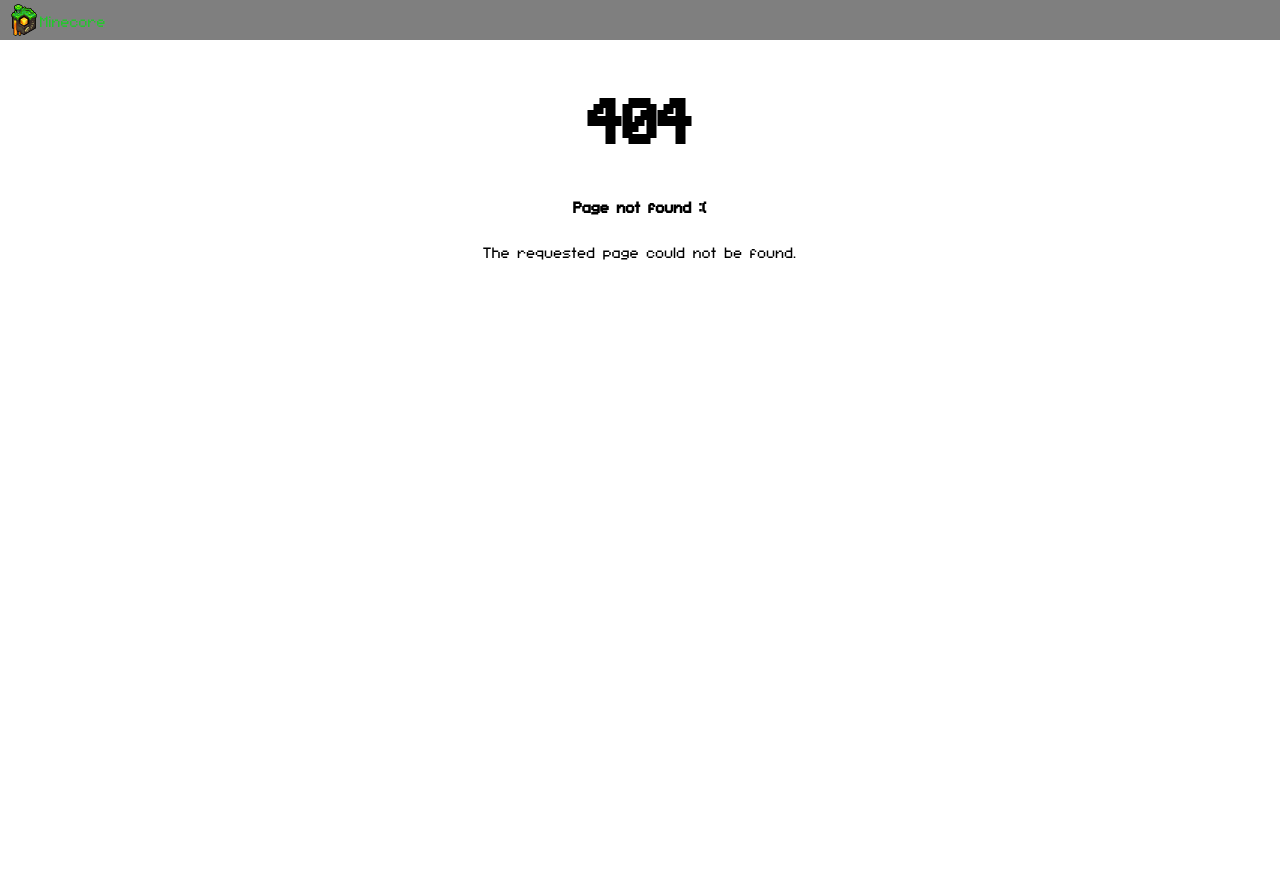
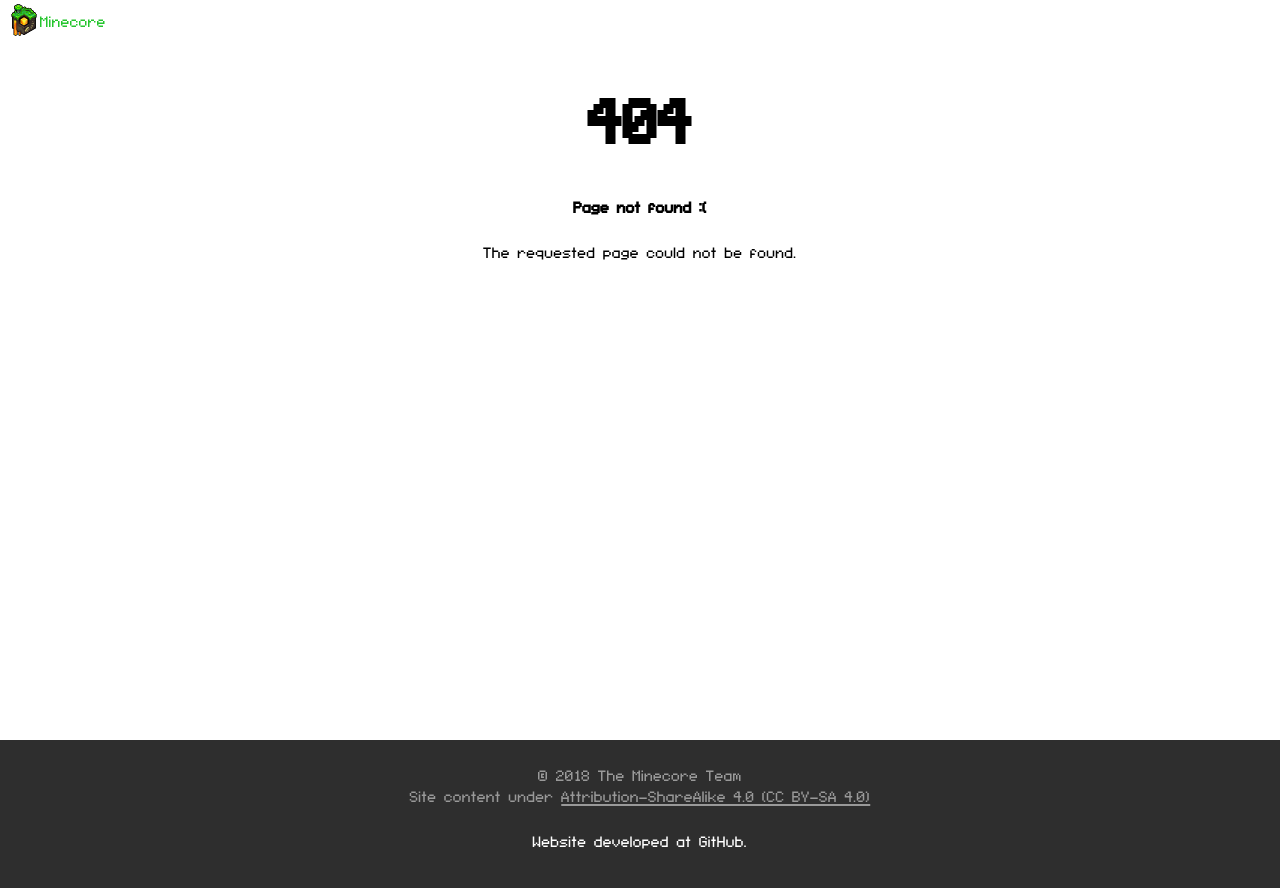
Before and after one commit to haileylgbt/minecoredevteam.github.io, a Jekyll site: the page built from 404.html, in a window 1280 px wide. Shown: the top 888 px of the page. Built offline with Jekyll 4.4.1, drawn with Linux system fonts in a browser that asks for light colours.

Commit message:
Add footer
Footer is fixed to the bottom of the screen with
the z-index defined on the jumbotron and content
sections causing it to only display when the user
scrolls to the bottom, allowed by an extra margin
added to the content section. The footer also has
a sort of parallax effect as well.

```diff
--- a/_includes/footer.html
+++ b/_includes/footer.html
@@ -2,7 +2,18 @@
 
 		<!-- Footer -->
 		<footer>
+			<p>
+				© {{ site.time | date: '%Y' }} The Minecore Team<br>
+				Site content under <a href="https://creativecommons.org/licenses/by-sa/4.0/">
+					Attribution-ShareAlike 4.0 (CC BY-SA 4.0)
+				</a>
+			</p>
 
+			<p>
+				<a href="https://github.com/MinecoreDevTeam/minecoredevteam.github.io">
+					Website developed at GitHub.
+				</a>
+			</p>
 		</footer>
 	</body>
 </html>
--- a/_sass/_content.scss
+++ b/_sass/_content.scss
@@ -2,6 +2,10 @@
 
 .content {
 	position: absolute;
+	z-index: 1;
+	background-color: white;
+	width: 90%;
+	margin-bottom: 10rem;
 
 	&:not(.slim) {
 		top: 100%;
@@ -12,7 +16,11 @@
 	}
 
 	&:not(.fluid) {
-		width: 90%;
-		left: 5%;
+		padding-right: 5%;
+		padding-left: 5%;
+	}
+
+	&.fluid {
+		width: 100%;
 	}
 }
--- /dev/null
+++ b/_sass/_footer.scss
@@ -0,0 +1,35 @@
+// Footer
+
+footer {
+	position: fixed;
+	bottom: 0px;
+	width: 100%;
+	height: 10rem;
+
+	text-align: center;
+	background-color: rgba(46, 46, 46, 1);
+
+	p, a {
+		color: #999999;
+	}
+
+	a {
+		transition: .5s;
+	}
+
+	a:first-of-type:hover {
+		color: white;
+		text-decoration-line: none;
+	}
+
+	p:nth-of-type(2) {
+		a {
+			color: white;
+			text-decoration-line: none;
+		}
+
+		a:hover {
+			text-decoration-line: underline;
+		}
+	}
+}
--- a/_sass/_jumbotron.scss
+++ b/_sass/_jumbotron.scss
@@ -12,6 +12,7 @@
 	position: absolute;
 	top: 0px;
 	width: 100%;
+	z-index: 1;
 
 	&:not(.slim) {
 		height: 100%;
--- a/_sass/_nav.scss
+++ b/_sass/_nav.scss
@@ -5,7 +5,6 @@ nav {
 	flex-direction: row;
 	align-items: center;
 	height: 2.5rem;
-	background-color: rgba(0, 0, 0, 0.5);
 	font-size: 1.5rem;
 
 	a {
--- a/public/styles/main.scss
+++ b/public/styles/main.scss
@@ -6,6 +6,7 @@
 @import "nav";       // Navigation bar
 @import "jumbotron"; // Jumbotron content
 @import "content";   // Main site content
+@import "footer";    // Site footer
 
 body {
 	font-family: "Minecorian", sans-serif;
```
